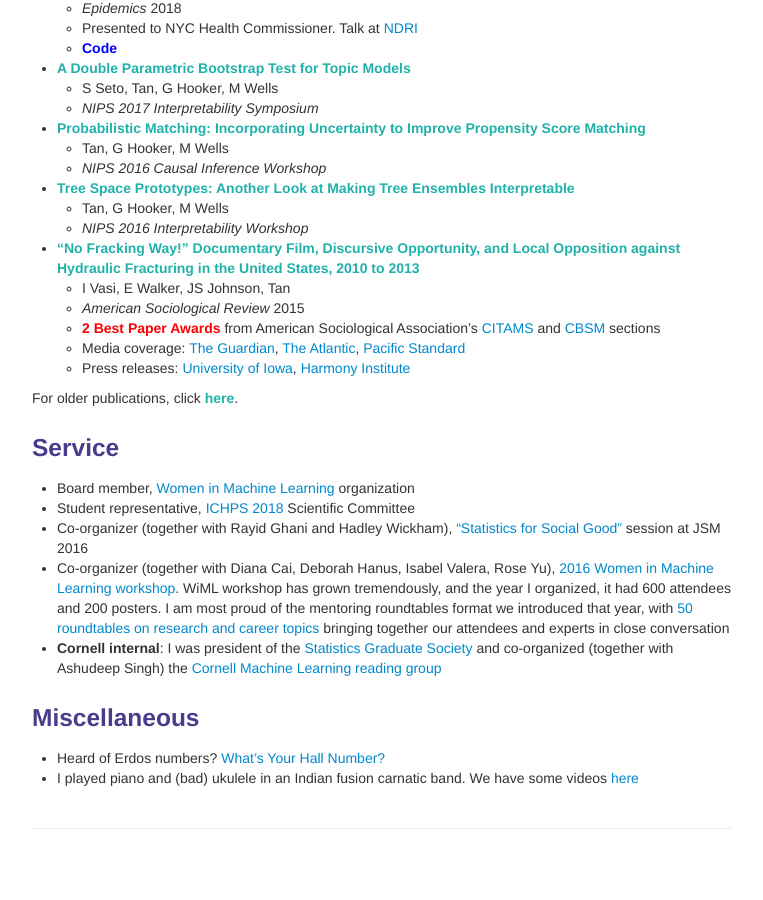
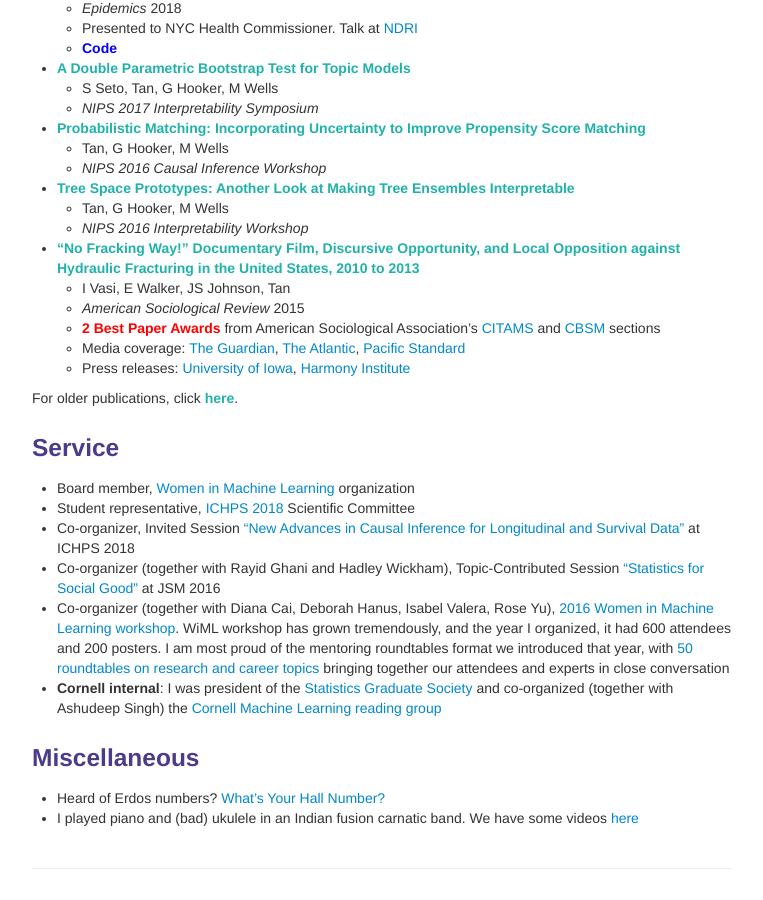
Before and after one commit to shftan/shftan.github.io, a Jekyll site: the page built from index.md, in a window 1280 px wide and 900 px high, scrolled down 1523 px. Shown: the whole window, without its empty margins (258-1021 px from the left). Built offline with Jekyll 4.4.1, drawn with Linux system fonts in a browser that asks for light colours; before the commit the page ends 2383 px from its top, so only the background shows below that.

Commit message:
Update index.md

```diff
--- a/index.md
+++ b/index.md
@@ -100,7 +100,8 @@ For older publications, click <a class="paper" href="olderpublications.html">her
 </div>
 - Board member, [Women in Machine Learning](https://wimlworkshop.org) organization
 - Student representative, [ICHPS 2018](http://ww2.amstat.org/meetings/ichps/2018/) Scientific Committee
-- Co-organizer (together with Rayid Ghani and Hadley Wickham), ["Statistics for Social Good"](http://shftan.github.io/jsmsocialgood/) session at JSM 2016
+- Co-organizer,  Invited Session ["New Advances in Causal Inference for Longitudinal and Survival Data"](http://ww2.amstat.org/meetings/ichps/2018/onlineprogram/index.cfm) at ICHPS 2018
+- Co-organizer (together with Rayid Ghani and Hadley Wickham), Topic-Contributed Session ["Statistics for Social Good"](http://shftan.github.io/jsmsocialgood/) at JSM 2016
 - Co-organizer (together with Diana Cai, Deborah Hanus, Isabel Valera, Rose Yu), [2016 Women in Machine Learning workshop](https://wimlworkshop.org/2016/). WiML workshop has grown tremendously, and the year I organized, it had 600 attendees and 200 posters. I am most proud of the mentoring roundtables format we introduced that year, with [50 roundtables on research and career topics](https://wimlworkshop.org/2016/program/#1480549898816-ca283fe3-29b6) bringing together our attendees and experts in close conversation
 - **Cornell internal**: I was president of the [Statistics Graduate Society](https://stat.cornell.edu/about-us/sgs) and co-organized (together with Ashudeep Singh) the [Cornell Machine Learning reading group](http://wiki.cs.cornell.edu/index.php?title=Machine_Learning_Discussion_Group)
 
```
